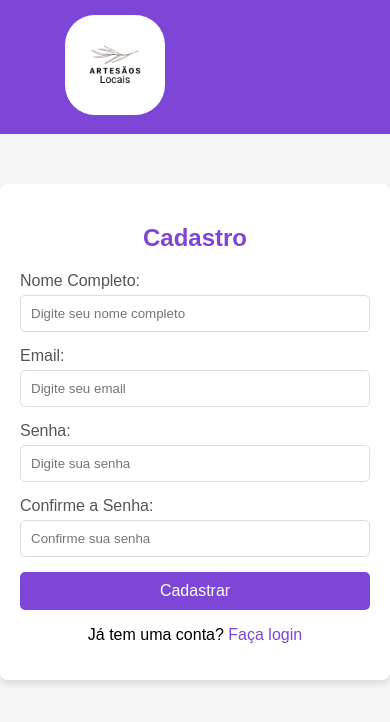
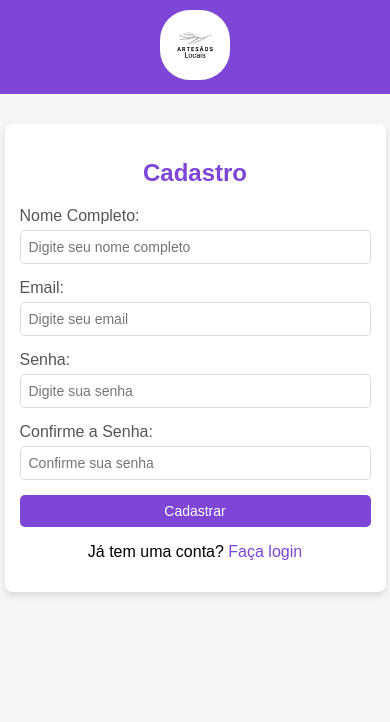
Before and after one commit to avelinofaco/Loja-Virtual-para-Artesaos-Locais, a plain HTML site: page cadastro.html in a window 390 px wide. Drawn offline with Linux system fonts and the light colour scheme.

Commit message:
Update ajuste

```diff
--- a/cadastro.css
+++ b/cadastro.css
@@ -80,3 +80,30 @@ header .logo img {
 .register-container .login-link a:hover {
     text-decoration: underline;
 }
+
+/* Responsive design */
+@media (max-width: 600px) {
+    header {
+        flex-direction: column;
+        text-align: left;
+        padding: 10px;
+    }
+
+    header .logo img {
+        width: 70px;
+        height: 70px;
+        margin: 0 auto;
+    }
+
+    .register-container {
+        width: 90%;
+        margin: 30px auto;
+        padding: 15px;
+    }
+
+    .register-container form input,
+    .register-container form button {
+        font-size: 14px;
+        padding: 8px;
+    }
+}
```
